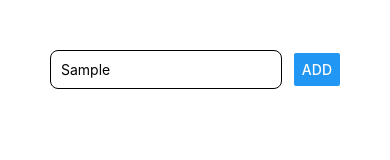
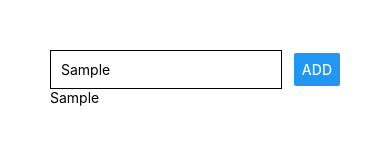
Before and after one commit to karan-vk/RN-GoalsApp, a React Native app: screen / in a window 390 px wide. Both pictures are taken after typing "Sample" into the empty fields and a click on the button "ADD". Shown: the top 160 px of the page. Built offline with nearby package versions, Linux system fonts and the light colour scheme.

Commit message:
outputing the list

```diff
--- a/App.js
+++ b/App.js
@@ -4,14 +4,15 @@ import { StyleSheet, Text, View, TextInput, Button } from "react-native";
 export default function App() {
   const [enteredGoal, setEnteredGoal] = useState("");
   const [courseGoals, setCourseGoals] = useState([]);
+
   const goalInputHandler = (enteredText) => {
     setEnteredGoal(enteredText);
   };
+
   const addGoalHandler = () => {
-    setCourseGoals((prevState) => {
-      [...prevState, enteredGoal];
-    });
+    setCourseGoals((currentGoals) => [...currentGoals, enteredGoal]);
   };
+
   return (
     <View style={styles.screen}>
       <View style={styles.inputContainer}>
@@ -21,11 +22,12 @@ export default function App() {
           onChangeText={goalInputHandler}
           value={enteredGoal}
         />
-
         <Button title="ADD" onPress={addGoalHandler} />
       </View>
       <View>
-        <Text></Text>
+        {courseGoals.map((goal) => (
+          <Text key={goal + Math.random()}>{goal}</Text>
+        ))}
       </View>
     </View>
   );
@@ -45,6 +47,5 @@ const styles = StyleSheet.create({
     borderColor: "black",
     borderWidth: 1,
     padding: 10,
-    borderRadius: 8,
   },
 });
```
